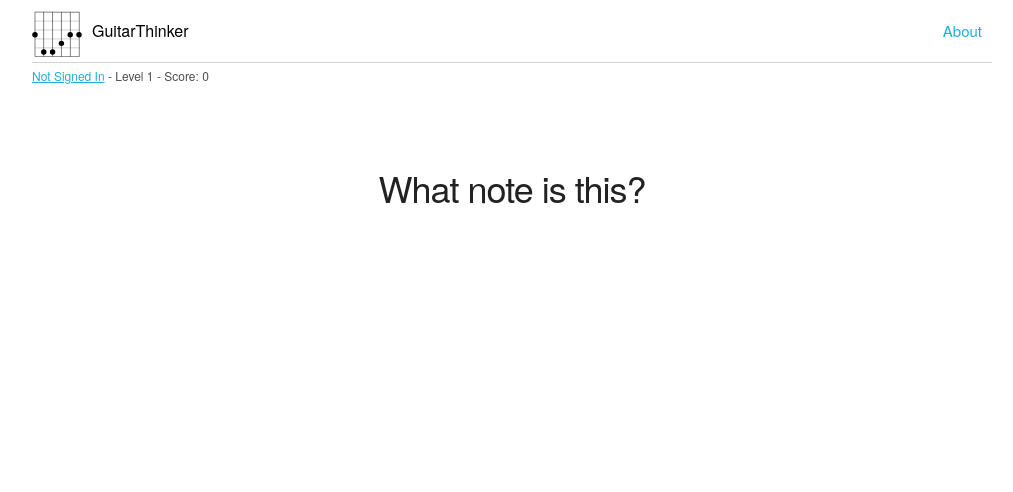
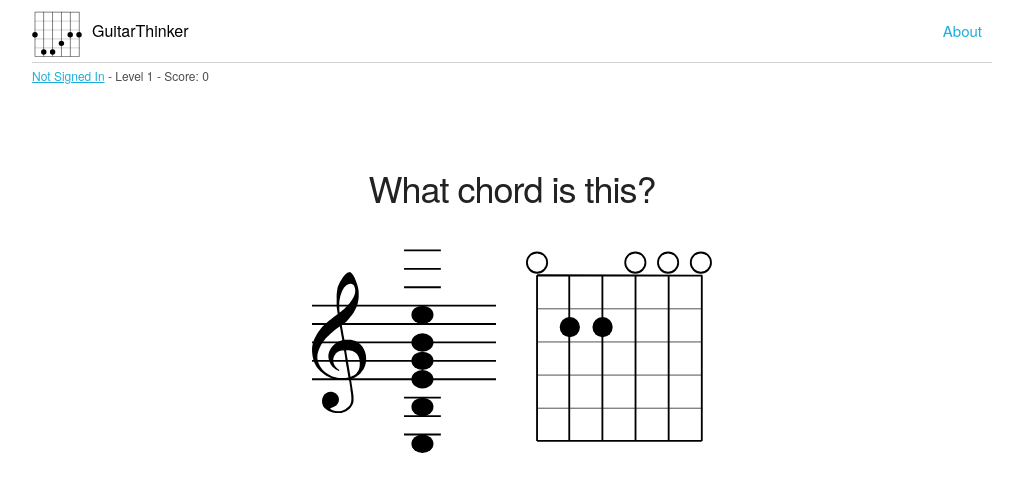
Before and after one commit to natedean/gt-new, a React (Create React App) app in the folder client/: page /play in a window 1280 px wide. Both pictures are taken after a click on the button "SWEET, I AM READY". Shown: the top 492 px of the page, without its empty margins (128-1141 px from the left). Built offline with nearby package versions, Linux system fonts and the light colour scheme; what auth0-js would draw is missing.

Commit message:
Both StaffWithNotes and Fretboard installed on Play view and working well

```diff
--- a/client/src/components/Fretboard/index.js
+++ b/client/src/components/Fretboard/index.js
@@ -5,69 +5,11 @@ const isX = string => string.finger === 'x';
 const isO = string => string.fret === 0;
 
 export default class extends Component {
-  interval;
-  speed = 1000;
-
-  chords = [
-    [{fret: 0, finger: 0}, {fret: 2, finger: 2}, {fret: 2, finger: 3}, {fret: 1, finger: 1}, {
-      fret: 0,
-      finger: 0
-    }, {fret: 0, finger: 0}], //E
-    [{fret: 0, finger: "x"}, {fret: 0, finger: 0}, {fret: 2, finger: 1}, {fret: 2, finger: 2}, {
-      fret: 2,
-      finger: 3
-    }, {fret: 0, finger: 0}], //A
-    [{fret: 0, finger: "x"}, {fret: 3, finger: 3}, {fret: 2, finger: 2}, {fret: 0, finger: 0}, {
-      fret: 1,
-      finger: 1
-    }, {fret: 0, finger: 0}], // C
-    [{fret: 0, finger: "x"}, {fret: 0, finger: "x"}, {fret: 0, finger: 0}, {fret: 2, finger: 1}, {
-      fret: 3,
-      finger: 3
-    }, {fret: 2, finger: 2}], // D
-    [{fret: 0, finger: "x"}, {fret: 3, finger: 1}, {fret: 5, finger: 2}, {fret: 5, finger: 3}, {
-      fret: 5,
-      finger: 4
-    }, {fret: 3, finger: 1}], // C Bar
-    [{fret: 3, finger: 1}, {fret: 5, finger: 3}, {fret: 5, finger: 4}, {fret: 4, finger: 2}, {
-      fret: 3,
-      finger: 1
-    }, {fret: 3, finger: 1}]
-  ];
-
-  state = {
-    currIndex: 0,
-    strings: this.chords[0]
-  };
-
-  componentDidMount() {
-    this.startInterval();
-  }
-
-  componentWillUnmount() {
-    this.clearInterval();
-  }
-
-  startInterval() {
-    this.interval = setInterval(() => {
-      if (!this.props.isInfinite && (this.state.currIndex + 1 >= this.chords.length)) return this.clearInterval();
-
-      this.setState((prevState) => ({
-        currIndex: prevState.currIndex + 1 >= this.chords.length ? 0 : prevState.currIndex + 1
-      }))
-    }, this.speed);
-  }
-
-  clearInterval() {
-    if (this.interval) clearInterval(this.interval);
-  }
-
   render() {
-    const strings = this.chords[this.state.currIndex];
-    const {width} = this.props;
+    const {width, notes} = this.props;
 
     return (
-      <svg viewBox="0 0 202 210" style={{width: '100%', maxWidth: `${width}px`}} className="fretboard">
+      <svg viewBox="0 0 202 210" style={{width: '202px', maxWidth: `${width}px`}} className="fretboard">
         <g id="fretboard" style={{transform: 'translateY(9px)'}}>
           <path className="fretboard-1"
                 d="M12 19.7v180m179-180v180m.5-179.5L12 19.7m179 180H12m35-180v180m36-180v180m36-180v180"/>
@@ -75,19 +17,21 @@ export default class extends Component {
           <path className="frets-3" d="M12.5 56.2h179M12 92.2h179m-179 36h179m-178 36h179"/>
         </g>
         <g id="dots">
-          { strings.map((string, i) => {
+          { notes.map((note, i) => {
+            if (!note) return; // no note for this string
+
             return (
               <circle key={i}
                       data-name="1"
                       className="fretboard-dot"
                       cx={12 + (35.6 * i)}
                       style={{
-                        opacity: isX(string) ? 0 : 1,
-                        transform: `translateY(${7 + (35 * string.fret)}px)`,
-                        fillOpacity: isO(string) && 0,
-                        stroke: isO(string) && 'black',
-                        strokeOpacity: isO(string) ? 1 : 0,
-                        strokeWidth: isO(string) && '2px'
+                        opacity: isX(note) ? 0 : 1,
+                        transform: `translateY(${7 + (35 * note.fret)}px)`,
+                        fillOpacity: isO(note) && 0,
+                        stroke: isO(note) && 'black',
+                        strokeOpacity: isO(note) ? 1 : 0,
+                        strokeWidth: isO(note) && '2px'
                       }}
                       cy="8"
                       r="11"
@@ -95,10 +39,12 @@ export default class extends Component {
             )
           })}
 
-          { strings.map((string, i) => {
+          { notes.map((note, i) => {
+            if (!note) return; // no note for this string
+
             return (
               <g key={i} className="fretboard-x"
-                 style={{opacity: `${isX(string) ? 1 : 0}`, transform: `translateX(${35 * i}px)`}}>
+                 style={{opacity: `${isX(note) ? 1 : 0}`, transform: `translateX(${35 * i}px)`}}>
                 <line className="fretboard-line" x1="6" y1="8" x2="20" y2="24"/>
                 <line className="fretboard-line" x1="20" y1="8" x2="6" y2="24"/>
               </g>
--- /dev/null
+++ b/client/src/components/LoadingFretboard/index.js
@@ -0,0 +1,111 @@
+import React, {Component} from 'react';
+import './index.css';
+
+const isX = string => string.finger === 'x';
+const isO = string => string.fret === 0;
+
+export default class extends Component {
+  interval;
+  speed = 1000;
+
+  chords = [
+    [{fret: 0, finger: 0}, {fret: 2, finger: 2}, {fret: 2, finger: 3}, {fret: 1, finger: 1}, {
+      fret: 0,
+      finger: 0
+    }, {fret: 0, finger: 0}], //E
+    [{fret: 0, finger: "x"}, {fret: 0, finger: 0}, {fret: 2, finger: 1}, {fret: 2, finger: 2}, {
+      fret: 2,
+      finger: 3
+    }, {fret: 0, finger: 0}], //A
+    [{fret: 0, finger: "x"}, {fret: 3, finger: 3}, {fret: 2, finger: 2}, {fret: 0, finger: 0}, {
+      fret: 1,
+      finger: 1
+    }, {fret: 0, finger: 0}], // C
+    [{fret: 0, finger: "x"}, {fret: 0, finger: "x"}, {fret: 0, finger: 0}, {fret: 2, finger: 1}, {
+      fret: 3,
+      finger: 3
+    }, {fret: 2, finger: 2}], // D
+    [{fret: 0, finger: "x"}, {fret: 3, finger: 1}, {fret: 5, finger: 2}, {fret: 5, finger: 3}, {
+      fret: 5,
+      finger: 4
+    }, {fret: 3, finger: 1}], // C Bar
+    [{fret: 3, finger: 1}, {fret: 5, finger: 3}, {fret: 5, finger: 4}, {fret: 4, finger: 2}, {
+      fret: 3,
+      finger: 1
+    }, {fret: 3, finger: 1}]
+  ];
+
+  state = {
+    currIndex: 0,
+    strings: this.chords[0]
+  };
+
+  componentDidMount() {
+    this.startInterval();
+  }
+
+  componentWillUnmount() {
+    this.clearInterval();
+  }
+
+  startInterval() {
+    this.interval = setInterval(() => {
+      if (!this.props.isInfinite && (this.state.currIndex + 1 >= this.chords.length)) return this.clearInterval();
+
+      this.setState((prevState) => ({
+        currIndex: prevState.currIndex + 1 >= this.chords.length ? 0 : prevState.currIndex + 1
+      }))
+    }, this.speed);
+  }
+
+  clearInterval() {
+    if (this.interval) clearInterval(this.interval);
+  }
+
+  render() {
+    const strings = this.chords[this.state.currIndex];
+    const {width} = this.props;
+
+    return (
+      <svg viewBox="0 0 202 210" style={{width: '100%', maxWidth: `${width}px`}} className="fretboard">
+        <g id="fretboard" style={{transform: 'translateY(9px)'}}>
+          <path className="fretboard-1"
+                d="M12 19.7v180m179-180v180m.5-179.5L12 19.7m179 180H12m35-180v180m36-180v180m36-180v180"/>
+          <path className="fretboard-2" d="M155 19.7v180"/>
+          <path className="frets-3" d="M12.5 56.2h179M12 92.2h179m-179 36h179m-178 36h179"/>
+        </g>
+        <g id="dots">
+          { strings.map((string, i) => {
+            return (
+              <circle key={i}
+                      data-name="1"
+                      className="fretboard-dot"
+                      cx={12 + (35.6 * i)}
+                      style={{
+                        opacity: isX(string) ? 0 : 1,
+                        transform: `translateY(${7 + (35 * string.fret)}px)`,
+                        fillOpacity: isO(string) && 0,
+                        stroke: isO(string) && 'black',
+                        strokeOpacity: isO(string) ? 1 : 0,
+                        strokeWidth: isO(string) && '2px'
+                      }}
+                      cy="8"
+                      r="11"
+              />
+            )
+          })}
+
+          { strings.map((string, i) => {
+            return (
+              <g key={i} className="fretboard-x"
+                 style={{opacity: `${isX(string) ? 1 : 0}`, transform: `translateX(${35 * i}px)`}}>
+                <line className="fretboard-line" x1="6" y1="8" x2="20" y2="24"/>
+                <line className="fretboard-line" x1="20" y1="8" x2="6" y2="24"/>
+              </g>
+            )
+          })}
+        </g>
+      </svg>
+    );
+  }
+}
--- a/client/src/components/LoadingIcon/index.js
+++ b/client/src/components/LoadingIcon/index.js
@@ -1,9 +1,9 @@
 import React from 'react';
-import Fretboard from '../Fretboard';
+import LoadingFretboard from '../LoadingFretboard';
 
 export default ({message = 'Loading...'}) => (
   <div style={{ display: 'flex', flexDirection: 'column', alignItems: 'center', justifyContent: 'center', paddingTop: '10vh' }}>
     <h4>{message}</h4>
-    <Fretboard width="100" isInfinite="true"/>
+    <LoadingFretboard width="100" isInfinite="true"/>
   </div>
 );
--- a/client/src/components/NavBar/index.js
+++ b/client/src/components/NavBar/index.js
@@ -1,13 +1,13 @@
 import React from 'react';
 import {Link, NavLink} from 'react-router-dom';
 import './index.css';
-import Fretboard from '../Fretboard';
+import LoadingFretboard from '../LoadingFretboard';
 
 const NavBar = () => (
   <nav className="nav">
     <div className="nav__logo">
       <Link to="/">
-        <Fretboard width="50"/>
+        <LoadingFretboard width="50"/>
         <div className="nav__verticalContainer">
           <span className="nav__title">GuitarThinker</span>
         </div>
--- a/client/src/components/Staff/index.css
+++ b/client/src/components/Staff/index.css
@@ -1,6 +1,6 @@
 .staff {
   width: 100%;
-  max-width: 260px;
+  max-width: 20rem;
 }
 
 .staff--line {
--- /dev/null
+++ b/client/src/components/StaffWithNotes/index.js
@@ -0,0 +1,29 @@
+import React, {Component} from 'react';
+import PropTypes from 'prop-types';
+import Staff from "../Staff";
+
+class StaffWithNotes extends Component {
+  staffHeight = 120;
+
+  render() {
+    const {notes} = this.props;
+
+    return (
+      <Staff>
+        {notes.map((note, i) =>
+          <ellipse key={i} className="staff--quarterNoteBody"
+              cx="60"
+              cy={this.staffHeight - note.yOffset - 5}
+              rx="6"
+              ry="5"
+          />)}
+      </Staff>
+    )
+  }
+}
+
+StaffWithNotes.propTypes = {
+  notes: PropTypes.arrayOf(PropTypes.object).isRequired
+};
+
+export default StaffWithNotes;
--- a/client/src/containers/Play.js
+++ b/client/src/containers/Play.js
@@ -1,22 +1,37 @@
 import React, {Component} from 'react';
 import {connect} from 'react-redux';
 import PropTypes from 'prop-types';
-import {saveAnswer} from '../actions';
-import LazySightReading from '../games/SightReading/LazyIndex';
+import StaffWithNotes from '../components/StaffWithNotes';
+import Fretboard from '../components/Fretboard';
 
 class Play extends Component {
 
   state = {
     userHasBeenWelcomed: false,
+    // question: {
+    //   text: 'What note is this?',
+    //   difficulty: 1,
+    //   staff: [{ name: 'E2', yOffset: '0' }],
+    //   fretboard: [{fret: 0, finger: 0}]
+    // },
+    // question: {
+    //   text: 'What note is this?',
+    //   difficulty: 1,
+    //   staff: [{name: 'A2', yOffset: '15'}],
+    //   fretboard: [null, {fret: 0, finger: 0}]
+    // },
     question: {
-      text: 'What note is this?',
-      difficulty: 1,
-      staff: {
-
-      },
-      fretboard: {
-
-      }
+      text: 'What chord is this?',
+      difficulty: 2,
+      staff: [
+        { name: 'E2', yOffset: '0' },
+        { name: 'B2', yOffset: '20' },
+        { name: 'E3', yOffset: '35'},
+        { name: 'G3', yOffset: '45'},
+        { name: 'B3', yOffset: '55'},
+        { name: 'E4', yOffset: '70'},
+      ],
+      fretboard: [{fret: 0, finger: 0}, {fret: 2, finger: 2}, {fret: 2, finger: 3}, {fret: 0, finger: 0}, {fret: 0, finger: 0}, {fret: 0, finger: 0},]
     }
   };
 
@@ -50,10 +65,35 @@ class Play extends Component {
       )
     }
 
+    if (!userHasBeenWelcomed) {
+      return (
+        <div>
+          <div className="home body-content-with-top-margin">
+            <div className="text-center">
+              <h3>Welcome back!</h3>
+              <p>I am going to ask you some more questions.
+                <br/>
+                Wow, you already have {user.score} points! That's big time.
+                <br/>
+                Let's continue your fast track to world domination.
+              </p>
+              <button onClick={this.setUserHasBeenWelcomed}>LET US DO THIS</button>
+            </div>
+          </div>
+        </div>
+      )
+    }
+
     return (
       <div className="home body-content-with-top-margin">
         <div className="text-center">
           <h3>{question.text}</h3>
+          <div style={{display: 'flex', width: '400px', maxWidth: '95%', justifyContent: 'center', margin: '0 auto'}}>
+            <div style={{marginRight: '3rem'}}>
+              <StaffWithNotes notes={question.staff} />
+            </div>
+            <Fretboard notes={question.fretboard} />
+          </div>
         </div>
       </div>
     );
```
Also changed, not shown: client/src/components/LoadingFretboard/index.css (added, +66 -0 lines).
